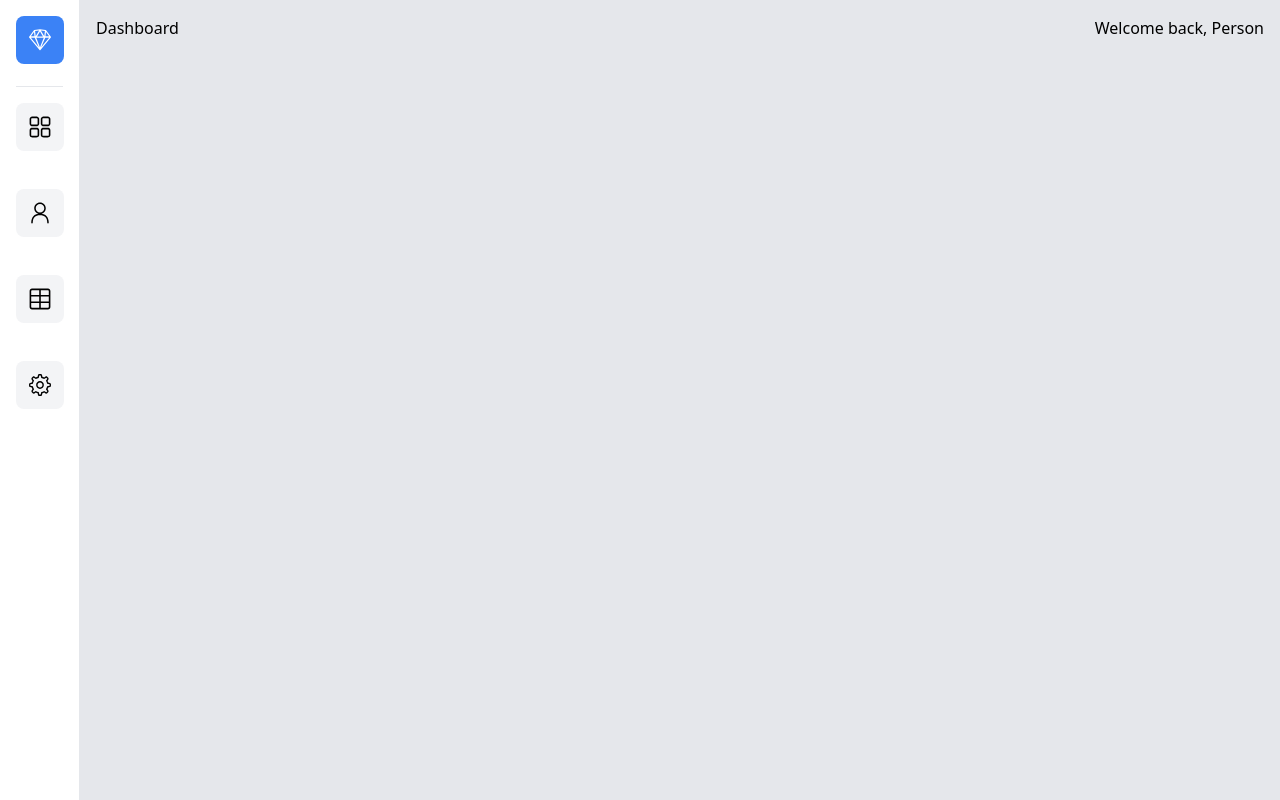
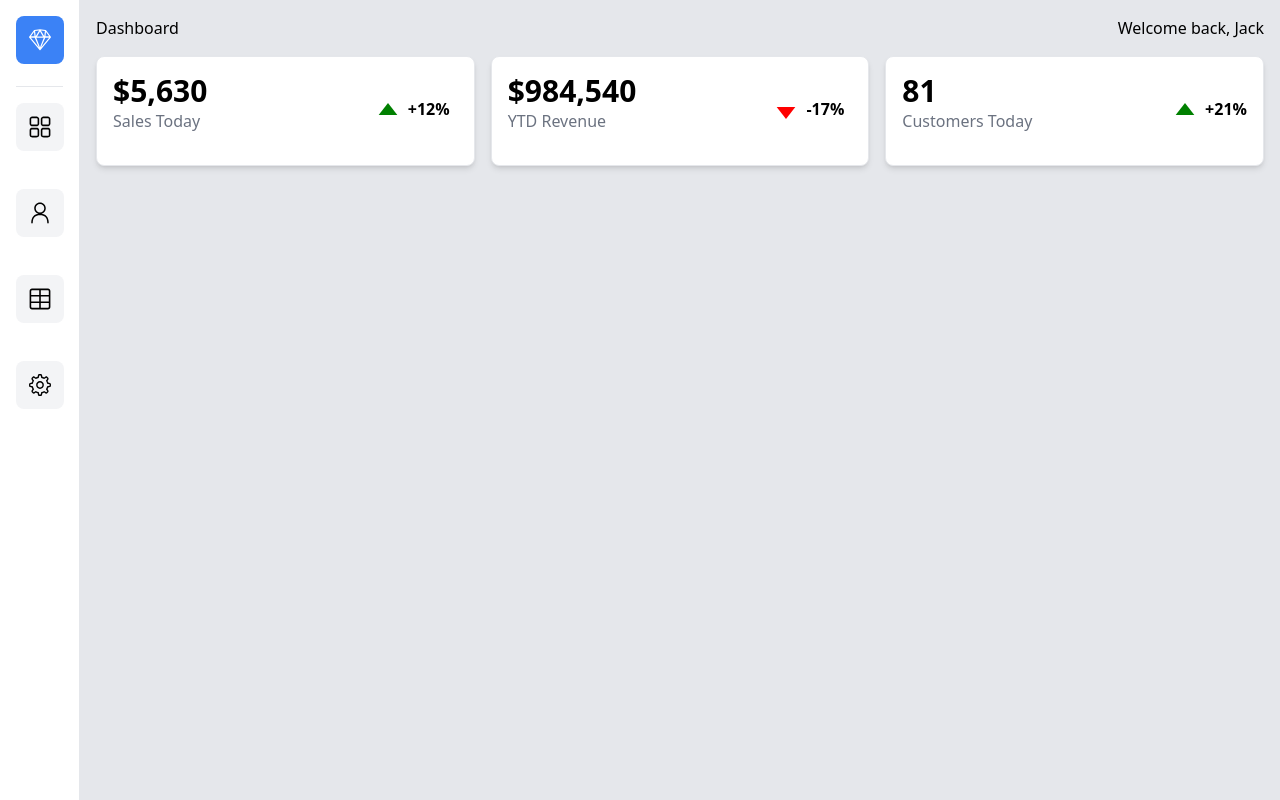
Before and after one commit to VictorOdede/next-dashboard, a Next.js app: page / in a window 1280 px wide. Built offline with nearby package versions, Linux system fonts and the light colour scheme.

Commit message:
Statcards added

```diff
--- a/src/components/Header.tsx
+++ b/src/components/Header.tsx
@@ -1,8 +1,8 @@
 export const Header = () => {
   return (
     <div className="flex justify-between px-4 pt-4">
-      <h2 className="">Dashboard</h2>
-      <h2>Welcome back, Person</h2>
+      <h2>Dashboard</h2>
+      <h2>Welcome back, Jack</h2>
     </div>
   );
 };
--- /dev/null
+++ b/src/components/TopCards.tsx
@@ -0,0 +1,12 @@
+import { StatCard } from "./utils/StatCard";
+import { StatCardEnd } from "./utils/StatCardEnd";
+
+export const TopCards = () => {
+  return (
+    <div className=" grid lg:grid-cols-6 gap-4 p-4 ">
+      <StatCard title="Sales Today" amount="5,630" percent="+12" />
+      <StatCard title="YTD Revenue" amount="984,540" percent="-17" />
+      <StatCardEnd title="Customers Today" amount="81" percent="+21" />
+    </div>
+  );
+};
--- /dev/null
+++ b/src/components/utils/StatCard.tsx
@@ -0,0 +1,32 @@
+import { RxTriangleUp, RxTriangleDown } from "react-icons/rx";
+
+type StatCardProps = {
+  amount: string;
+  title: string;
+  percent: string;
+};
+export const StatCard = (props: StatCardProps) => {
+  var negative: Boolean;
+  if (props.percent.charAt(0) == "-") {
+    negative = true;
+  } else {
+    negative = false;
+  }
+  return (
+    <div className=" lg:col-span-2 col-span-1 bg-white flex justify-between w-full border p-4 rounded-lg shadow-md ">
+      <div className=" flex flex-col w-full pb-4 ">
+        <p className=" text-3xl font-bold">${props.amount}</p>
+        <p className="text-gray-500">{props.title}</p>
+      </div>
+      <div className=" flex justify-center items-center p-2">
+        {negative ? (
+          <RxTriangleDown size={40} color="red" />
+        ) : (
+          <RxTriangleUp size={40} color="green" />
+        )}
+
+        <p className=" mb-1 font-bold">{props.percent}%</p>
+      </div>
+    </div>
+  );
+};
--- /dev/null
+++ b/src/components/utils/StatCardEnd.tsx
@@ -0,0 +1,32 @@
+import { RxTriangleUp, RxTriangleDown } from "react-icons/rx";
+
+type StatCardProps = {
+  amount: string;
+  title: string;
+  percent: string;
+};
+export const StatCardEnd = (props: StatCardProps) => {
+  var negative: Boolean;
+  if (props.percent.charAt(0) == "-") {
+    negative = true;
+  } else {
+    negative = false;
+  }
+  return (
+    <div className=" lg:col-span-2 col-span-1 bg-white flex justify-between w-full border p-4 rounded-lg shadow-md ">
+      <div className=" flex flex-col w-full pb-4 ">
+        <p className=" text-3xl font-bold">{props.amount}</p>
+        <p className="text-gray-500">{props.title}</p>
+      </div>
+      <div className=" flex justify-center items-center">
+        {negative ? (
+          <RxTriangleDown size={40} color="red" />
+        ) : (
+          <RxTriangleUp size={40} color="green" />
+        )}
+
+        <p className=" mb-1 font-bold">{props.percent}%</p>
+      </div>
+    </div>
+  );
+};
--- a/src/pages/index.tsx
+++ b/src/pages/index.tsx
@@ -1,5 +1,6 @@
 import Head from "next/head";
 import { Header } from "../components/Header";
+import { TopCards } from "../components/TopCards";
 
 export default function Home() {
   return (
@@ -12,6 +13,7 @@ export default function Home() {
       </Head>
       <main className=" bg-gray-200 min-h-screen">
         <Header />
+        <TopCards />
       </main>
     </>
   );
```
